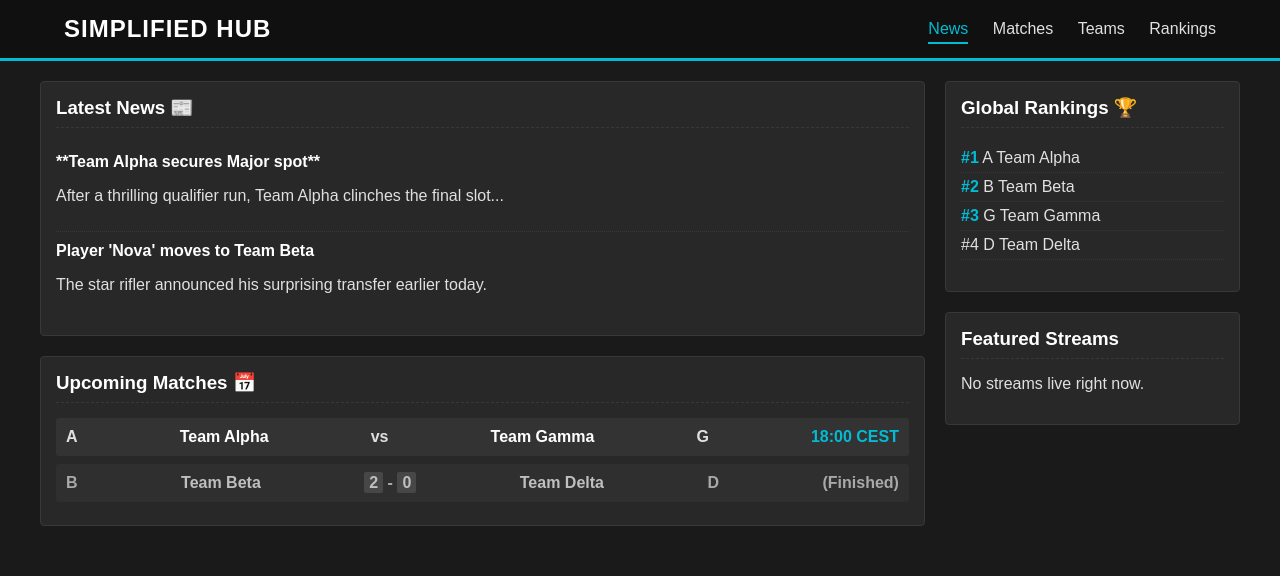
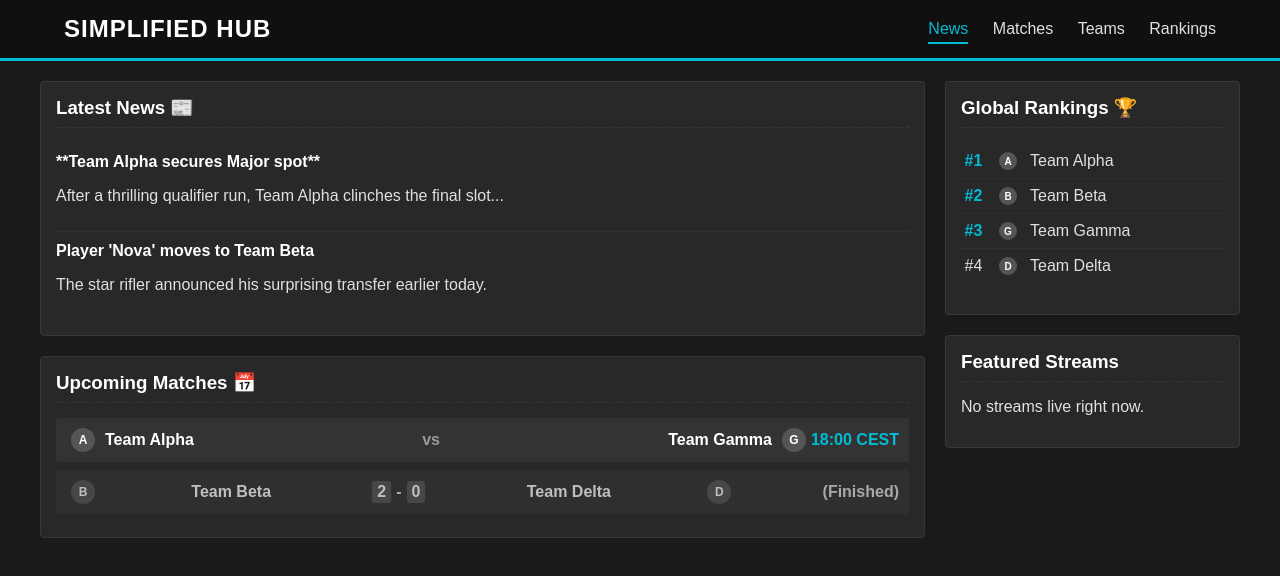
Before and after one commit to astr4l1ty/tb-esports, a plain HTML site: page index.html in a window 1280 px wide. Drawn offline with Linux system fonts and the light colour scheme.

Commit message:
Update style.css

```diff
--- a/style.css
+++ b/style.css
@@ -81,7 +81,7 @@ nav a:hover, nav a.active {
     margin-bottom: 15px;
 }
 
-/* --- Specific Content Styling --- */
+/* --- News Styling --- */
 .news-item {
     padding: 10px 0;
     border-bottom: 1px dotted var(--border-color);
@@ -96,8 +96,31 @@ nav a:hover, nav a.active {
     margin: 0 0 5px 0;
 }
 
+/* --- Team Logo Placeholder Styling (NEW) --- */
+.team-logo {
+    display: inline-flex;
+    justify-content: center;
+    align-items: center;
+    width: 24px;
+    height: 24px;
+    border-radius: 50%;
+    background-color: #555555;
+    color: #fff;
+    font-size: 12px;
+    font-weight: bold;
+    text-transform: uppercase;
+    margin: 0 5px;
+    flex-shrink: 0;
+}
+
+/* --- Match Item Styling (UPDATED) --- */
+.match-list {
+    display: flex;
+    flex-direction: column;
+}
+
 .match-item {
-    background-color: #333333; /* Slightly different background for match rows */
+    background-color: #333333;
     padding: 10px;
     margin-bottom: 8px;
     display: flex;
@@ -107,8 +130,23 @@ nav a:hover, nav a.active {
     font-weight: bold;
 }
 
+.match-item .vs {
+    color: #999;
+    margin: 0 10px;
+    flex-grow: 1; /* Allows the space to expand */
+    text-align: center;
+}
+
 .match-item .team {
     color: #fff;
+    margin: 0 5px;
+}
+
+.match-item .score-set {
+    display: flex;
+    align-items: center;
+    gap: 5px;
+    margin: 0 10px;
 }
 
 .match-item .score {
@@ -119,18 +157,36 @@ nav a:hover, nav a.active {
 }
 
 .finished-match {
-    opacity: 0.7; /* Dim finished matches slightly */
+    opacity: 0.7;
 }
 
-/* Rankings List */
+/* --- Rankings Styling (UPDATED) --- */
 .rankings ol {
     list-style: none;
     padding: 0;
 }
 
 .rankings li {
-    padding: 5px 0;
+    display: flex;
+    align-items: center;
+    gap: 8px;
+    padding: 8px 0;
     border-bottom: 1px dotted var(--border-color);
+}
+
+.rankings li:last-child {
+    border-bottom: none;
+}
+
+.rank-number {
+    width: 25px;
+    text-align: center;
+}
+
+.rank-logo {
+    width: 18px;
+    height: 18px;
+    font-size: 10px;
 }
 
 /* General Accent Class */
```
